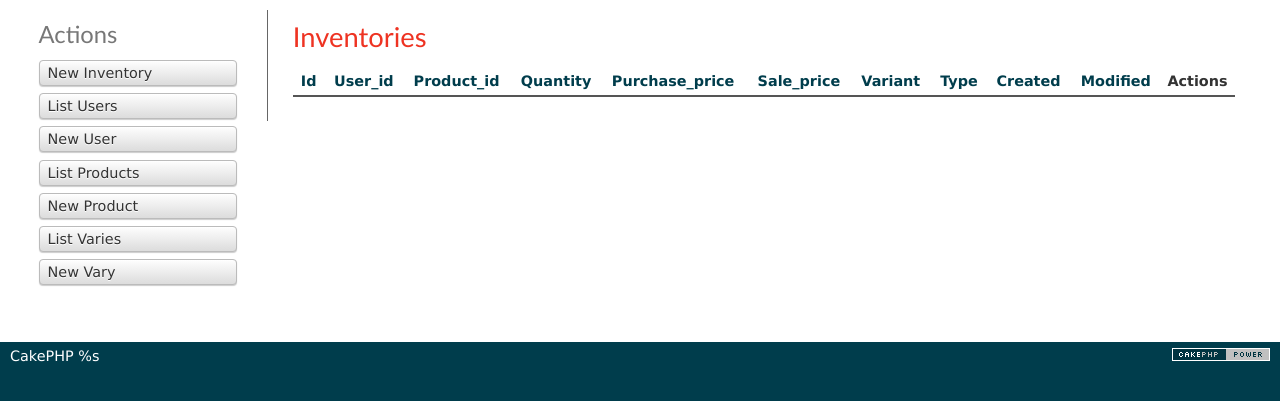
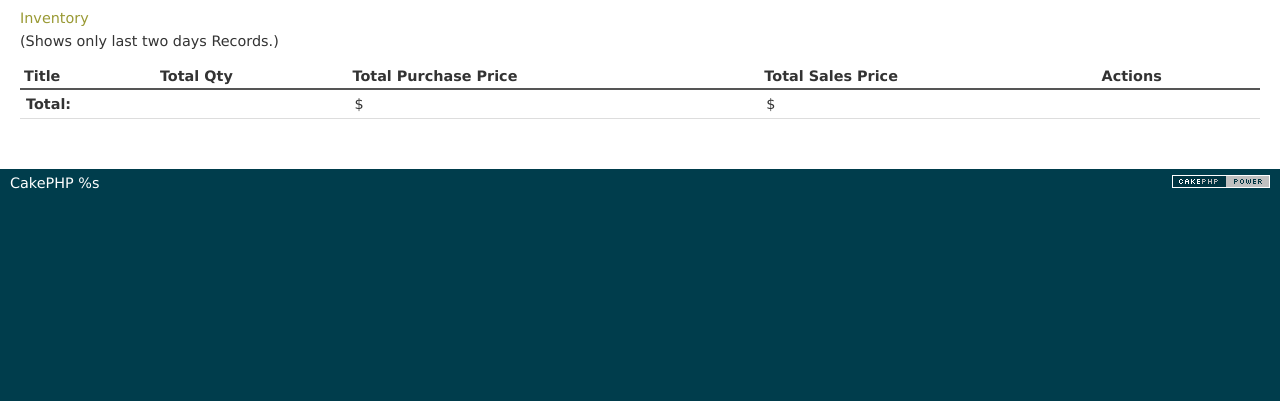
Before and after one commit to wekey123/management, a CakePHP app: the page made by app/View/Inventories/index.ctp in a window 1280 px wide. Shown: the part 47-448 px from the top of the page. Run offline with PHP 8.4 and a stand-in for CakePHP, Linux system fonts and the light colour scheme; the template is opened without the code that fills it, so the values that code supplies are empty; some libraries are stand-ins or nearby versions.

Commit message:
Inventory Page for Order,sale and fulfilment Done

```diff
--- a/app/Config/routes.php
+++ b/app/Config/routes.php
@@ -27,6 +27,10 @@
  */
 	//Router::connect('/', array('controller' => 'pages', 'action' => 'display', 'home'));
 	Router::connect('/', array('controller' => 'users', 'action' => 'login'));
+	Router::connect('/inventories', array('controller' => 'inventories', 'action' => 'index', 'order'));
+	Router::connect('/inventories/order', array('controller' => 'inventories', 'action' => 'index', 'order'));
+	Router::connect('/inventories/sale', array('controller' => 'inventories', 'action' => 'index', 'sale'));
+	Router::connect('/inventories/fulfillment', array('controller' => 'inventories', 'action' => 'index', 'fulfillment'));
 /**
  * ...and connect the rest of 'Pages' controller's URLs.
  */
--- a/app/View/Elements/nav_right.ctp
+++ b/app/View/Elements/nav_right.ctp
@@ -1,5 +1,4 @@
 <ul class="nav navbar-top-links navbar-right">
-
     <li class="dropdown">
         <a class="dropdown-toggle" data-toggle="dropdown" href="#">
             <i class="fa fa-user fa-fw"></i>
--- a/app/View/Inventories/index.ctp
+++ b/app/View/Inventories/index.ctp
@@ -1,70 +1,65 @@
-<div class="inventories index">
-	<h2><?php echo __('Inventories'); ?></h2>
-	<table cellpadding="0" cellspacing="0">
+<style>
+tr {
+    border-bottom: 0px solid black;
+    border-collapse: collapse;
+}
+</style>
+<div id="page-wrapper">
+
+   <div class="row">
+        <div class="col-lg-12">
+        <?php 	echo $this->Session->flash(); ?>
+        </div>
+    </div>
+
+    <div class="row">
+
+    <div class="col-lg-12">
+
+    <div class="panel panel-default">
+        <div class="panel-heading">
+            <h4><?php echo __('Inventory '.$this->request->params['pass'][0]); ?></h4> <span>(Shows only last two days Records.)<span>
+        </div>
+   	    <div class="panel-body">
+     	   <div class="dataTable_wrapper">
+            <table cellpadding="0" cellspacing="0" class="table table-striped table-bordered table-hover" id="dataTables-example" style="margin-top:15px;">
 	<thead>
 	<tr>
-			<th><?php echo $this->Paginator->sort('id'); ?></th>
-			<th><?php echo $this->Paginator->sort('user_id'); ?></th>
-			<th><?php echo $this->Paginator->sort('product_id'); ?></th>
-			<th><?php echo $this->Paginator->sort('quantity'); ?></th>
-			<th><?php echo $this->Paginator->sort('purchase_price'); ?></th>
-			<th><?php echo $this->Paginator->sort('sale_price'); ?></th>
-			<th><?php echo $this->Paginator->sort('variant'); ?></th>
-			<th><?php echo $this->Paginator->sort('type'); ?></th>
-			<th><?php echo $this->Paginator->sort('created'); ?></th>
-			<th><?php echo $this->Paginator->sort('modified'); ?></th>
+			<th><?php echo h('Title'); ?></th>
+            <th><?php echo h('Total Qty'); ?></th>
+			<th><?php echo h('Total Purchase Price'); ?></th>
+			<th><?php echo h('Total Sales Price'); ?></th>
 			<th class="actions"><?php echo __('Actions'); ?></th>
 	</tr>
 	</thead>
 	<tbody>
-	<?php foreach ($inventories as $inventory): ?>
+	<?php $total_Quantity = '';$total_purchase_price = '';$total_sale_price = ''; foreach ($inventories as $inventory): ?>
 	<tr>
-		<td><?php echo h($inventory['Inventory']['id']); ?>&nbsp;</td>
-		<td>
-			<?php echo $this->Html->link($inventory['User']['id'], array('controller' => 'users', 'action' => 'view', $inventory['User']['id'])); ?>
-		</td>
-		<td>
-			<?php echo $this->Html->link($inventory['Product']['title'], array('controller' => 'products', 'action' => 'view', $inventory['Product']['id'])); ?>
-		</td>
-		<td><?php echo h($inventory['Inventory']['quantity']); ?>&nbsp;</td>
-		<td><?php echo h($inventory['Inventory']['purchase_price']); ?>&nbsp;</td>
-		<td><?php echo h($inventory['Inventory']['sale_price']); ?>&nbsp;</td>
-		<td><?php echo h($inventory['Inventory']['variant']); ?>&nbsp;</td>
-		<td><?php echo h($inventory['Inventory']['type']); ?>&nbsp;</td>
-		<td><?php echo h($inventory['Inventory']['created']); ?>&nbsp;</td>
-		<td><?php echo h($inventory['Inventory']['modified']); ?>&nbsp;</td>
+		<td><?php echo h($inventory['Product']['title']); ?>&nbsp;</td>
+
+		<td><?php echo $quantity = (!empty($inventory['Inventory']['quantity'])) ? $inventory['Inventory']['quantity'] : 0;
+		$total_Quantity += $quantity; ?>&nbsp;</td>
+
+		<td><?php $purchase_price = (!empty($inventory['Inventory']['purchase_price'])) ? $inventory['Inventory']['purchase_price'] : 0; echo '$'.$purchase_price;
+
+		$total_purchase_price += $purchase_price; ?>&nbsp;</td>
+        <td><?php $sale_price = (!empty($inventory['Inventory']['sale_price'])) ? $inventory['Inventory']['sale_price'] : 0; echo '$'.$sale_price;
+
+		$total_sale_price += $sale_price; ?>&nbsp;</td>
 		<td class="actions">
 			<?php echo $this->Html->link(__('View'), array('action' => 'view', $inventory['Inventory']['id'])); ?>
 			<?php echo $this->Html->link(__('Edit'), array('action' => 'edit', $inventory['Inventory']['id'])); ?>
-			<?php echo $this->Form->postLink(__('Delete'), array('action' => 'delete', $inventory['Inventory']['id']), array('confirm' => __('Are you sure you want to delete # %s?', $inventory['Inventory']['id']))); ?>
 		</td>
+
 	</tr>
 <?php endforeach; ?>
+		<tr><td><b>Total: </b></td><td><?php echo $total_Quantity;?>&nbsp;</td> <td><?php echo '$'.$total_purchase_price;?>&nbsp;</td> <td colspan="2"><?php echo '$'.$total_sale_price;?>&nbsp;</td></tr>
 	</tbody>
 	</table>
-	<p>
-	<?php
-	echo $this->Paginator->counter(array(
-		'format' => __('Page {:page} of {:pages}, showing {:current} records out of {:count} total, starting on record {:start}, ending on {:end}')
-	));
-	?>	</p>
-	<div class="paging">
-	<?php
-		echo $this->Paginator->prev('< ' . __('previous'), array(), null, array('class' => 'prev disabled'));
-		echo $this->Paginator->numbers(array('separator' => ''));
-		echo $this->Paginator->next(__('next') . ' >', array(), null, array('class' => 'next disabled'));
-	?>
+
+   			   </div>
+       		</div>
+		 </div>
+	   </div>
 	</div>
 </div>
-<div class="actions">
-	<h3><?php echo __('Actions'); ?></h3>
-	<ul>
-		<li><?php echo $this->Html->link(__('New Inventory'), array('action' => 'add')); ?></li>
-		<li><?php echo $this->Html->link(__('List Users'), array('controller' => 'users', 'action' => 'index')); ?> </li>
-		<li><?php echo $this->Html->link(__('New User'), array('controller' => 'users', 'action' => 'add')); ?> </li>
-		<li><?php echo $this->Html->link(__('List Products'), array('controller' => 'products', 'action' => 'index')); ?> </li>
-		<li><?php echo $this->Html->link(__('New Product'), array('controller' => 'products', 'action' => 'add')); ?> </li>
-		<li><?php echo $this->Html->link(__('List Varies'), array('controller' => 'varies', 'action' => 'index')); ?> </li>
-		<li><?php echo $this->Html->link(__('New Vary'), array('controller' => 'varies', 'action' => 'add')); ?> </li>
-	</ul>
-</div>
```
Also changed, not shown: app/Controller/InventoriesController.php (+8 -3 lines), app/View/Elements/nav.ctp (+8 -9 lines).
